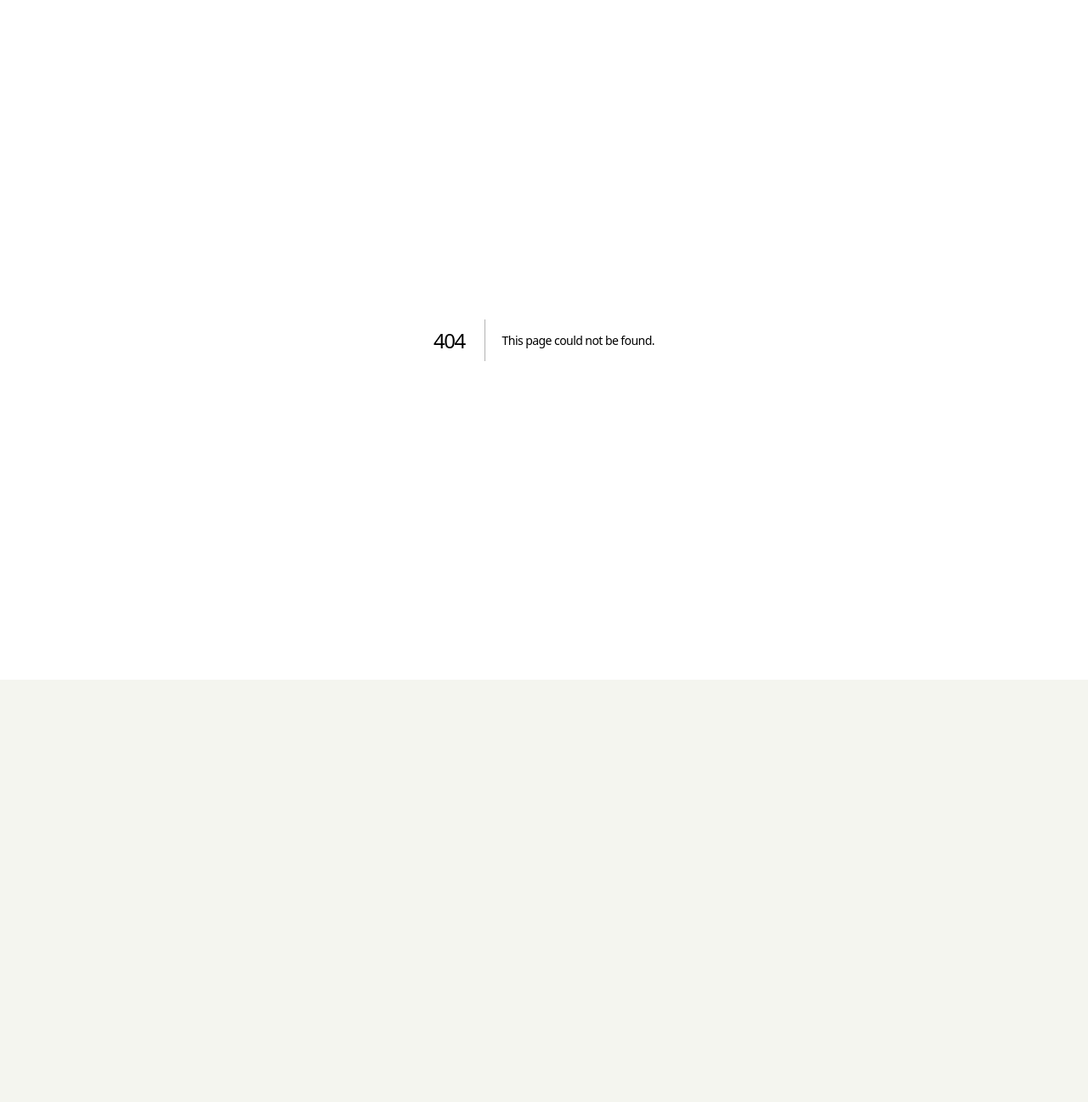
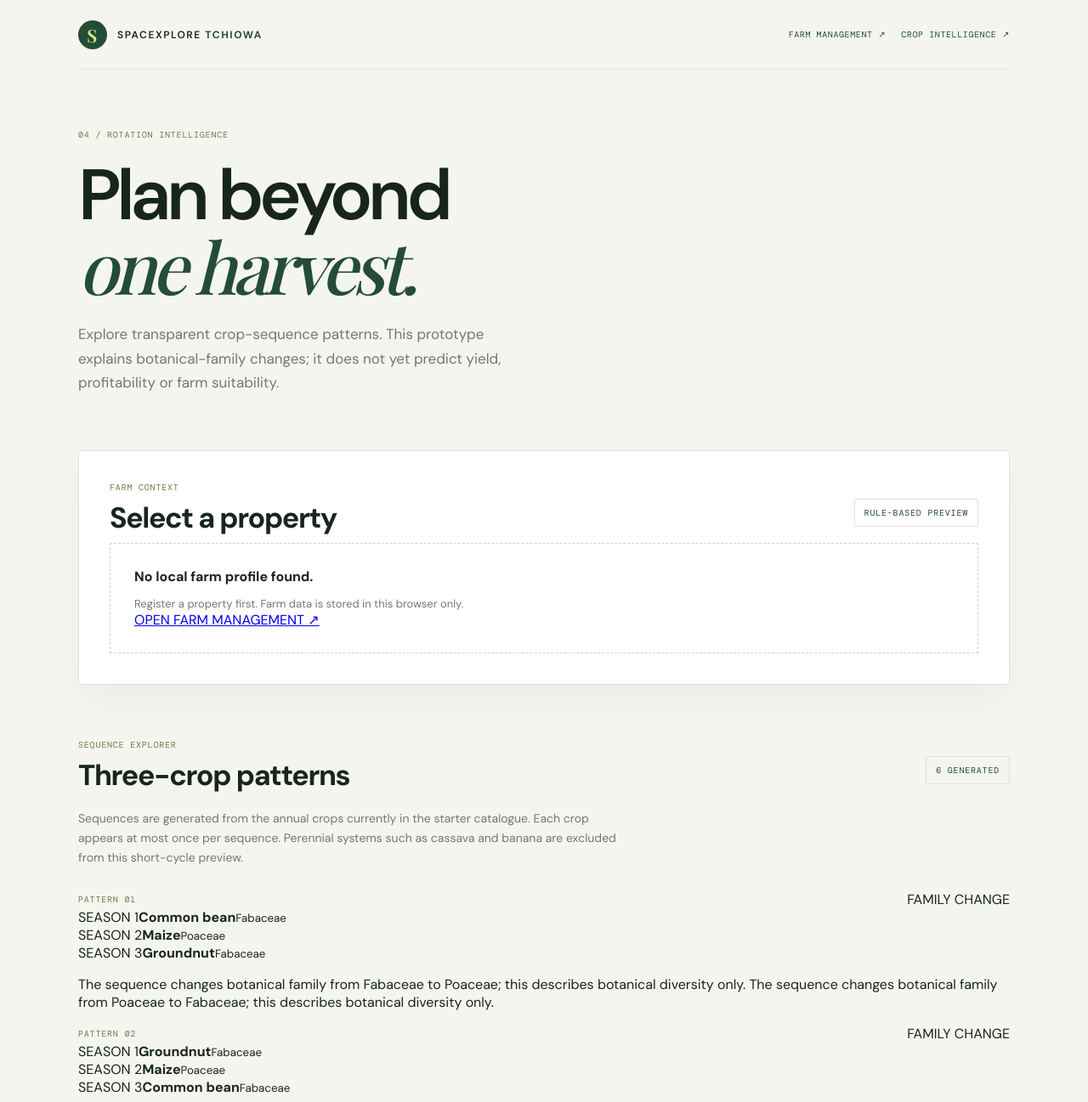
Before and after one commit to josemacaia3337-creator/spacexplore-tchiowa, a Next.js app: page /rotation in a window 1280 px wide. Before the commit this address had no page. Shown: the top 1297 px of the page at 85% size. Before the commit the page ends 800 px from the top, so only its background shows below. Built offline with nearby package versions, Linux system fonts and the light colour scheme; a web font is replaced by a local one.

Commit message:
feat: add adaptive crop rotation explorer

```diff
--- /dev/null
+++ b/app/rotation/page.tsx
@@ -0,0 +1,73 @@
+"use client";
+
+import { useEffect, useMemo, useState } from "react";
+import Link from "next/link";
+import { buildRotationSequences } from "@/lib/rotation-engine";
+
+type Farm = {
+  id: string;
+  name: string;
+  currentCrop: string;
+  soilTexture: string;
+  soilPh: number | null;
+  drainage: string;
+};
+
+const FARM_KEY = "spacexplore-tchiowa-farms-v1";
+
+export default function RotationPage() {
+  const [farms, setFarms] = useState<Farm[]>([]);
+  const [farmId, setFarmId] = useState("");
+  const [ready, setReady] = useState(false);
+  const sequences = useMemo(() => buildRotationSequences(3), []);
+  const selectedFarm = farms.find((farm) => farm.id === farmId);
+
+  useEffect(() => {
+    try {
+      const raw = localStorage.getItem(FARM_KEY);
+      if (raw) {
+        const parsed = JSON.parse(raw) as Farm[];
+        setFarms(parsed);
+        if (parsed.length) setFarmId(parsed[0].id);
+      }
+    } catch {
+      setFarms([]);
+    } finally {
+      setReady(true);
+    }
+  }, []);
+
+  return (
+    <main className="shell">
+      <header className="topbar">
+        <Link className="brand" href="/"><span className="brand-mark">S</span><span>SPACEXPLORE <b>TCHIOWA</b></span></Link>
+        <nav className="top-nav"><Link href="/farms">FARM MANAGEMENT ↗</Link><Link href="/crops">CROP INTELLIGENCE ↗</Link></nav>
+      </header>
+      <section className="farm-hero">
+        <span className="eyebrow">04 / ROTATION INTELLIGENCE</span>
+        <h1>Plan beyond<br /><em>one harvest.</em></h1>
+        <p className="hero-copy">Explore transparent crop-sequence patterns. This prototype explains botanical-family changes; it does not yet predict yield, profitability or farm suitability.</p>
+      </section>
+      <section className="workspace">
+        <div className="section-heading"><div><span className="eyebrow">FARM CONTEXT</span><h2>Select a property</h2></div><span className="status-tag">RULE-BASED PREVIEW</span></div>
+        {!ready ? <p className="section-copy">Loading local farm profiles…</p> : farms.length ? (
+          <>
+            <label className="rotation-farm-select">PROPERTY<select value={farmId} onChange={(event) => setFarmId(event.target.value)}>{farms.map((farm) => <option key={farm.id} value={farm.id}>{farm.name}</option>)}</select></label>
+            {selectedFarm && <div className="rotation-context"><strong>{selectedFarm.name}</strong><span>Current crop: {selectedFarm.currentCrop || "Not provided"}</span><span>Soil: {selectedFarm.soilTexture || "Not provided"}</span><span>pH: {selectedFarm.soilPh ?? "Not measured"}</span><span>Drainage: {selectedFarm.drainage || "Not provided"}</span><p>These fields are displayed as context only. The current prototype does not use them to rank or approve crop sequences.</p></div>}
+          </>
+        ) : <div className="empty-state"><strong>No local farm profile found.</strong><p>Register a property first. Farm data is stored in this browser only.</p><Link href="/farms">OPEN FARM MANAGEMENT ↗</Link></div>}
+      </section>
+      <section className="farm-list-section">
+        <div className="section-heading"><div><span className="eyebrow">SEQUENCE EXPLORER</span><h2>Three-crop patterns</h2></div><span className="status-tag">{sequences.length} GENERATED</span></div>
+        <p className="section-copy">Sequences are generated from the annual crops currently in the starter catalogue. Each crop appears at most once per sequence. Perennial systems such as cassava and banana are excluded from this short-cycle preview.</p>
+        <div className="rotation-grid">{sequences.map((sequence, index) => <article className="rotation-card" key={sequence.crops.map((crop) => crop.id).join("-")}>
+          <div className="farm-card-top"><span className="eyebrow">PATTERN {String(index + 1).padStart(2, "0")}</span><span className={sequence.repeatedAdjacentFamily ? "rotation-flag" : "rotation-positive"}>{sequence.repeatedAdjacentFamily ? "FAMILY REPEAT" : "FAMILY CHANGE"}</span></div>
+          <div className="rotation-flow">{sequence.crops.map((crop, cropIndex) => <div className="rotation-step" key={crop.id}><span>SEASON {cropIndex + 1}</span><strong>{crop.name}</strong><small>{crop.family}</small></div>)}</div>
+          <p className="rotation-explanation">{sequence.explanation.join(" ")}</p>
+        </article>)}</div>
+      </section>
+      <section className="notice"><strong>Important scientific limitation:</strong> these are illustrative sequence patterns, not planting recommendations. Botanical-family changes alone do not establish crop compatibility or break specific pest and disease cycles. Before field recommendations, the engine needs locally verified planting calendars, cultivar and duration data, soil constraints, rainfall and water requirements, pest and disease history, and agronomic references. No yield or profit estimates are generated.</section>
+      <footer><span>SPACEXPLORE TCHIOWA</span><span>TRANSPARENT RULES · NO UNSUPPORTED SCORES</span></footer>
+    </main>
+  );
+}
```
